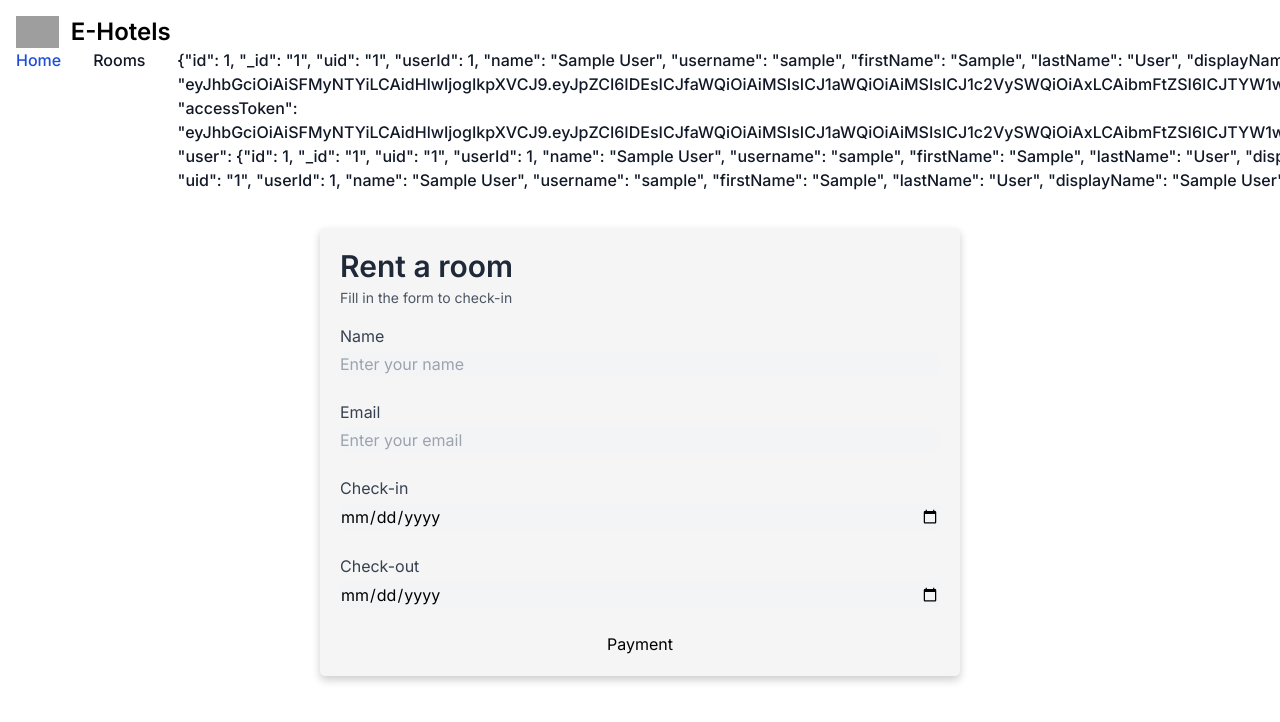
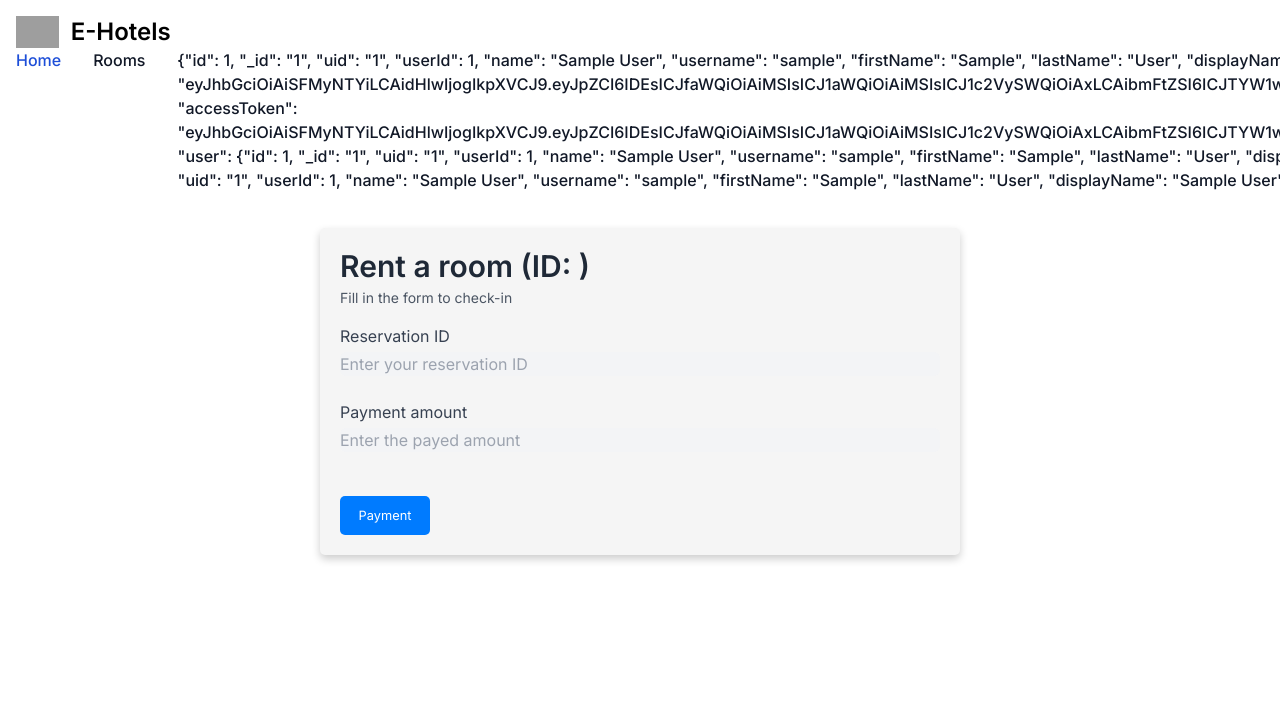
Before and after one commit to ghaitben/csi2532-project, a Next.js app in the folder frontend/: page /rooms/rent in a window 1280 px wide. Shown: the top 722 px of the page. Built offline with nearby package versions, Linux system fonts and the light colour scheme; sample sign-in values are in the browser's storage; grey boxes are pictures that could not be loaded.

Commit message:
added rent page

```diff
--- a/frontend/app/rooms/list/page.tsx
+++ b/frontend/app/rooms/list/page.tsx
@@ -24,7 +24,11 @@ const RoomsPage = () => {
         router.push('/rooms/book');
     }
 
-    function handleRent() {
+    function handleRent(room) {
+        localStorage.removeItem("room_price");
+        localStorage.removeItem("room_id");
+        localStorage.setItem("room_price", room.room_price);
+        localStorage.setItem("room_id", room.room_id);
         router.push('/rooms/rent');
     }
 
@@ -45,7 +49,7 @@ const RoomsPage = () => {
                             Capacity: {room.capacity}
                         </div>
                         <button onClick={() => handleBook(room.room_id)} id={"Book" + room.room_id} className="button">Book it</button>
-                        {myUserType === "employee" && <button onClick={() => handleRent(room.room_id)} id={"Rent" + room.room_id} style={{ marginLeft: "20px" }} className="button">Rent</button>}
+                        {myUserType === "employee" && <button onClick={() => handleRent(room)} id={"Rent" + room.room_id} style={{ marginLeft: "20px" }} className="button">Rent</button>}
                     </div>
                 ))}
         </div>
--- a/frontend/app/rooms/rent/page.tsx
+++ b/frontend/app/rooms/rent/page.tsx
@@ -2,39 +2,73 @@
 
 import React, { FormEvent } from "react";
 import { useRouter } from "next/navigation";
+import { useEffect } from "react";
 
 export default function PayRentPage() {
 
     const router = useRouter();
+    const [roomID, setRoomID] = React.useState("");
+    const [paymentAmount, setPaymentAmount] = React.useState(0.0);
+    const [rentalMessage, setRentalMessage] = React.useState("");
+    const [error, setError] = React.useState("");
+
+    useEffect(() => {
+        let userId = localStorage.getItem("userId");
+        if (userId === undefined || userId === null || userId === "") {
+            router.push("/login");
+            return;
+        }
+        setRoomID(localStorage.getItem("room_id"));
+        setPaymentAmount(parseFloat(localStorage.getItem("room_price")));
+    }, []);
+
+    function isEmpty(value: any) {
+        return (value === undefined || value === null || value === "");
+    }
 
     function handleSubmit(event: FormEvent) {
         event.preventDefault();
-        router.push("/rooms/rent/pay-rent");
+        const formData = new FormData(event.currentTarget);
+        let payload = {};
+        formData.forEach((value, key) => { if (!isEmpty(value)) payload[key] = value});
+
+        payload['user_type'] = localStorage.getItem('userType');
+        payload['user_id'] = localStorage.getItem('userId');
+
+        fetch("http://localhost:8000/hms/rent_room", {
+            method: "POST",
+            headers: {
+                "Content-Type": "application/json",
+            },
+            body: JSON.stringify(payload),
+        })
+            .then((response) => response.json())
+            .then((data) => {
+                setRentalMessage(data.message + " of room ID " + localStorage.getItem("room_id") + ". Rent reference : " + data.rental);
+            })
+            .catch((error) => {
+                console.error("Error:", error.message);
+                setError("Error: " + error.message);
+            });
     }
 
     return (
         <div className="panel shadow-box">
-            <h1 className="text-3xl font-semibold text-gray-800 dark:text-white">Rent a room</h1>
+            <h1 className="text-3xl font-semibold text-gray-800 dark:text-white">Rent a room (ID: {roomID})</h1>
             <p className="mt-1 text-sm text-gray-600 dark:text-gray-400">Fill in the form to check-in</p>
             <form className="mt-4" onSubmit={handleSubmit}>
                 <div className="grid grid-cols-1 gap-6">
                     <label className="block">
-                        <span className="text-gray-700 dark:text-gray-400">Name</span>
-                        <input type="text" placeholder="Enter your name" name="name" id="name" className="mt-1 block w-full rounded-md bg-gray-100 border-transparent focus:border-gray-500 focus:bg-white focus:ring-0" required />
+                        <span className="text-gray-700 dark:text-gray-400">Reservation ID</span>
+                        <input type="text" placeholder="Enter your reservation ID" name="reservation_id" id="reservation_id" className="mt-1 block w-full rounded-md bg-gray-100 border-transparent focus:border-gray-500 focus:bg-white focus:ring-0" required />
                     </label>
                     <label className="block">
-                        <span className="text-gray-700 dark:text-gray-400">Email</span>
-                        <input type="email" name="email" placeholder="Enter your email" id="email" className="mt-1 block w-full rounded-md bg-gray-100 border-transparent focus:border-gray-500 focus:bg-white focus:ring-0" required />
+                        <span className="text-gray-700 dark:text-gray-400">Payment amount</span>
+                        <input type="number" step="0.01" name="payment" value={paymentAmount} placeholder="Enter the payed amount" id="payment" className="mt-1 block w-full rounded-md bg-gray-100 border-transparent focus:border-gray-500 focus:bg-white focus:ring-0" required />
                     </label>
-                    <label className="block">
-                        <span className="text-gray-700 dark:text-gray-400">Check-in</span>
-                        <input type="date" name="checkin" id="checkin" className="mt-1 block w-full rounded-md bg-gray-100 border-transparent focus:border-gray-500 focus:bg-white focus:ring-0" required />
-                    </label>
-                    <label className="block">
-                        <span className="text-gray-700 dark:text-gray-400">Check-out</span>
-                        <input type="date" name="checkout" id="checkout" className="mt-1 block w-full rounded-md bg-gray-100 border-transparent focus:border-gray-500 focus:bg-white focus:ring-0" required />
-                    </label>
-                    <button type="submit">Payment</button>
+                    <button type="submit" className="button">Payment</button>
+                    {rentalMessage !== "" ? <p className="ok_message">{rentalMessage}</p> : null}
+                    {error !== "" ? <p className="error_message">{error}</p> : null}
                 </div>
             </form>
         </div>
--- a/frontend/app/rooms/rent/pay-rent/page.tsx
+++ /dev/null
@@ -1,50 +0,0 @@
-"use client";
-
-import React, { FormEvent } from "react";
-import { useRouter } from "next/navigation";
-import { useState } from "react";
-
-export default function PayRentPage() {
-
-    const router = useRouter();
-    const [message, setMessage] = useState("");
-
-    function handleSubmit(event: FormEvent) {
-        event.preventDefault();
-        setMessage("Payment sent successfully");
-    }
-
-    function back() {
-        router.push("/");
-    }
-
-    return (
-        <div className="panel shadow-box">
-            <h1 className="text-3xl font-semibold text-gray-800 dark:text-white">Payment form</h1>
-            <p className="mt-1 text-sm text-gray-600 dark:text-gray-400">Fill in the form to send payment</p>
-            <form className="mt-4" onSubmit={handleSubmit}>
-                <div className="grid grid-cols-1 gap-6">
-                    <label className="block">
-                        <span className="text-gray-700 dark:text-gray-400">Card Number</span>
-                        <input type="text" maxLength={16} placeholder="Enter your card number" name="cardNumber" id="cardNumber" className="mt-1 block w-full rounded-md bg-gray-100 border-transparent focus:border-gray-500 focus:bg-white focus:ring-0" required />
-                    </label>
-                    <label className="block">
-                        <span className="text-gray-700 dark:text-gray-400">Expiry date</span>
-                        <input type="date" name="expiryDate" placeholder="Enter the expiry date" id="expiryDate" className="mt-1 block w-full rounded-md bg-gray-100 border-transparent focus:border-gray-500 focus:bg-white focus:ring-0" required />
-                    </label>
-                    <label className="block">
-                        <span className="text-gray-700 dark:text-gray-400">CVV Number</span>
-                        <input type="number" name="crc" id="crc" className="mt-1 block w-full rounded-md bg-gray-100 border-transparent focus:border-gray-500 focus:bg-white focus:ring-0" required />
-                    </label>
-                    <label className="block">
-                        <span className="text-gray-700 dark:text-gray-400">Amount</span>
-                        <input type="number" step="0.01" name="amount" id="amount" className="mt-1 block w-full rounded-md bg-gray-100 border-transparent focus:border-gray-500 focus:bg-white focus:ring-0" value={300} />
-                    </label>
-                    <p style={{color: "darkgreen"}}>{message}</p>
-                    <button type="submit">Send payment</button>
-                    {message != "" ? <p onClick={back} style={{color: "blue", cursor: "pointer"}}>Back to homepage</p>: ""}
-                </div>
-            </form>
-        </div>
-    )
-}
```
Also changed, not shown: 1 other file (tests, documents, lock files or other folders).
